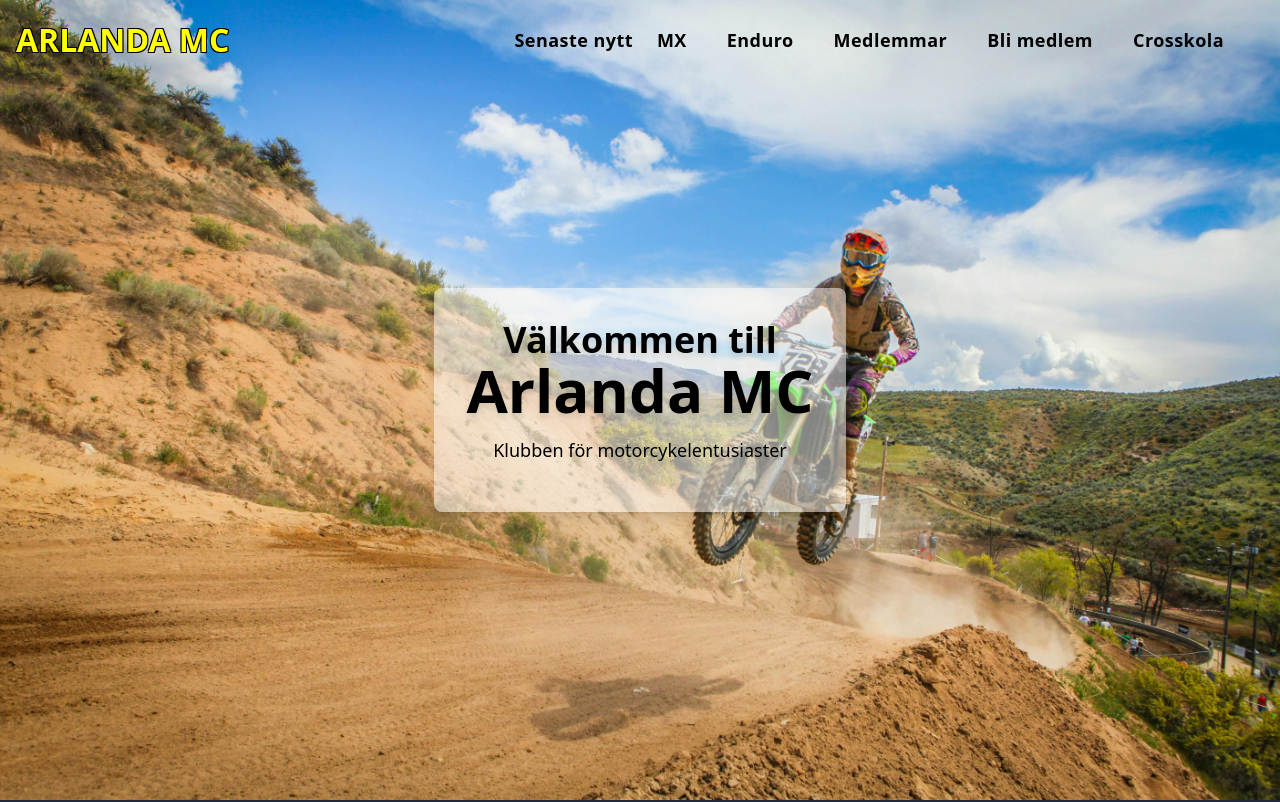
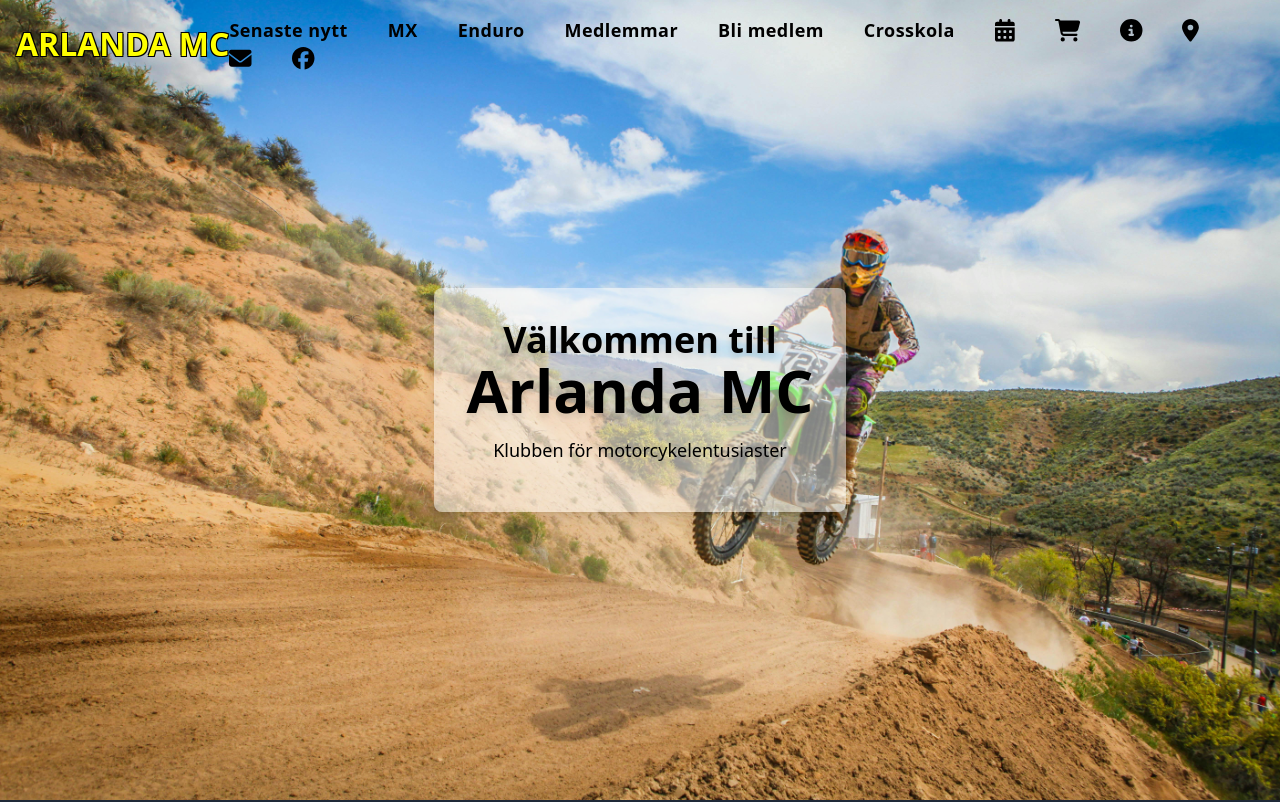
Before and after one commit to MikaelaMathisson/Examensarbete, a Next.js app: page / in a window 1280 px wide. Shown: the top 802 px of the page. Built offline with nearby package versions, Linux system fonts and the light colour scheme.

Commit message:
navbar changes

```diff
--- a/app/components/Navbar.js
+++ b/app/components/Navbar.js
@@ -1,8 +1,19 @@
+// app/components/Navbar.js
+"use client";
+
 import React from "react";
 import Link from "next/link";
+import { usePathname } from "next/navigation";
 import { FontAwesomeIcon } from "@fortawesome/react-fontawesome";
+import { faCalendarAlt, faShoppingCart, faInfoCircle, faMapMarkerAlt, faEnvelope } from "@fortawesome/free-solid-svg-icons";
+import { faFacebook } from "@fortawesome/free-brands-svg-icons"; // Correct import for Facebook icon
 
 const Navbar = () => {
+    const currentPath = usePathname();
+
+    const linkClasses = (path) =>
+        `mr-10 hover:text-gray-700 ${currentPath === path ? 'text-yellow-500' : 'text-black'}`;
+
     return (
         <nav className="fixed top-0 left-0 right-0 p-4 flex justify-between items-center z-30 bg-transparent">
             <div className="flex items-center">
@@ -11,23 +22,41 @@ const Navbar = () => {
                 </Link>
             </div>
             <h1 className="text-black font-semibold text-lg tracking-wide">
-          <Link href="/latestNews" className="mr-6 hover:text-gray-700">
+                <Link href="/latestNews" className={linkClasses('/latestNews')} title="Senaste nytt">
                     Senaste nytt
                 </Link>
-          <Link href="/mx" className="mr-10 hover:text-gray-700">
+                <Link href="/mx" className={linkClasses('/mx')} title="MX">
                     MX
                 </Link>
-          <Link href="/enduro" className="mr-10 hover:text-gray-700">
+                <Link href="/enduro" className={linkClasses('/enduro')} title="Enduro">
                     Enduro
                 </Link>
-          <Link href="/members" className="mr-10 hover:text-gray-700">
+                <Link href="/members" className={linkClasses('/members')} title="Medlemmar">
                     Medlemmar
                 </Link>
-          <Link href="/member" className="mr-10 hover:text-gray-700">
+                <Link href="/member" className={linkClasses('/member')} title="Bli medlem">
                     Bli medlem
                 </Link>
-          <Link href="/crosskola" className="mr-10 hover:text-gray-700">
+                <Link href="/crosskola" className={linkClasses('/crosskola')} title="Crosskola">
                     Crosskola
+                </Link>
+                <Link href="/calendar" className={linkClasses('/calendar')} title="Kalender">
+                    <FontAwesomeIcon icon={faCalendarAlt} size="lg" />
+                </Link>
+                <Link href="https://shop.thorsellsreklam.se/category/arlanda-mc" className={linkClasses('/webshop')} title="Webshop">
+                    <FontAwesomeIcon icon={faShoppingCart} size="lg" />
+                </Link>
+                <Link href="/about" className={linkClasses('/about')} title="Om oss">
+                    <FontAwesomeIcon icon={faInfoCircle} size="lg" />
+                </Link>
+                <Link href="https://www.google.com/maps/search/?api=1&query=Arlanda+MC,+123+45+Stockholm" className={linkClasses('/findus')} title="Hitta oss" target="_blank" rel="noopener noreferrer">
+                    <FontAwesomeIcon icon={faMapMarkerAlt} size="lg" />
+                </Link>
+                <Link href="/contact" className={linkClasses('/contact')} title="Kontakta oss">
+                    <FontAwesomeIcon icon={faEnvelope} size="lg" />
+                </Link>
+                <Link href="https://www.facebook.com/arlandamc" className={linkClasses('/facebook')} title="Facebook" target="_blank" rel="noopener noreferrer">
+                    <FontAwesomeIcon icon={faFacebook} size="lg" />
                 </Link>
             </h1>
         </nav>
```
Lines whose indentation alone changed are shown as unchanged.
